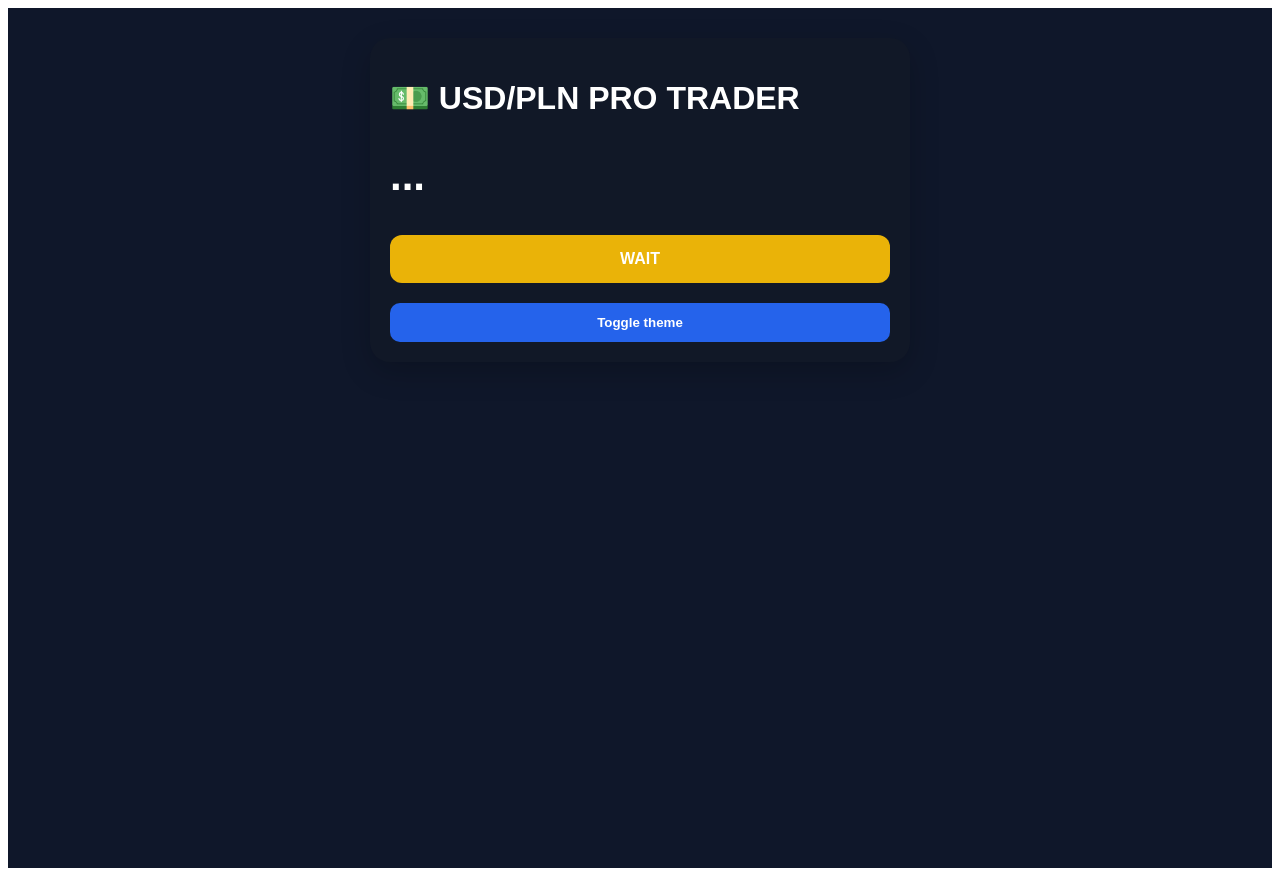
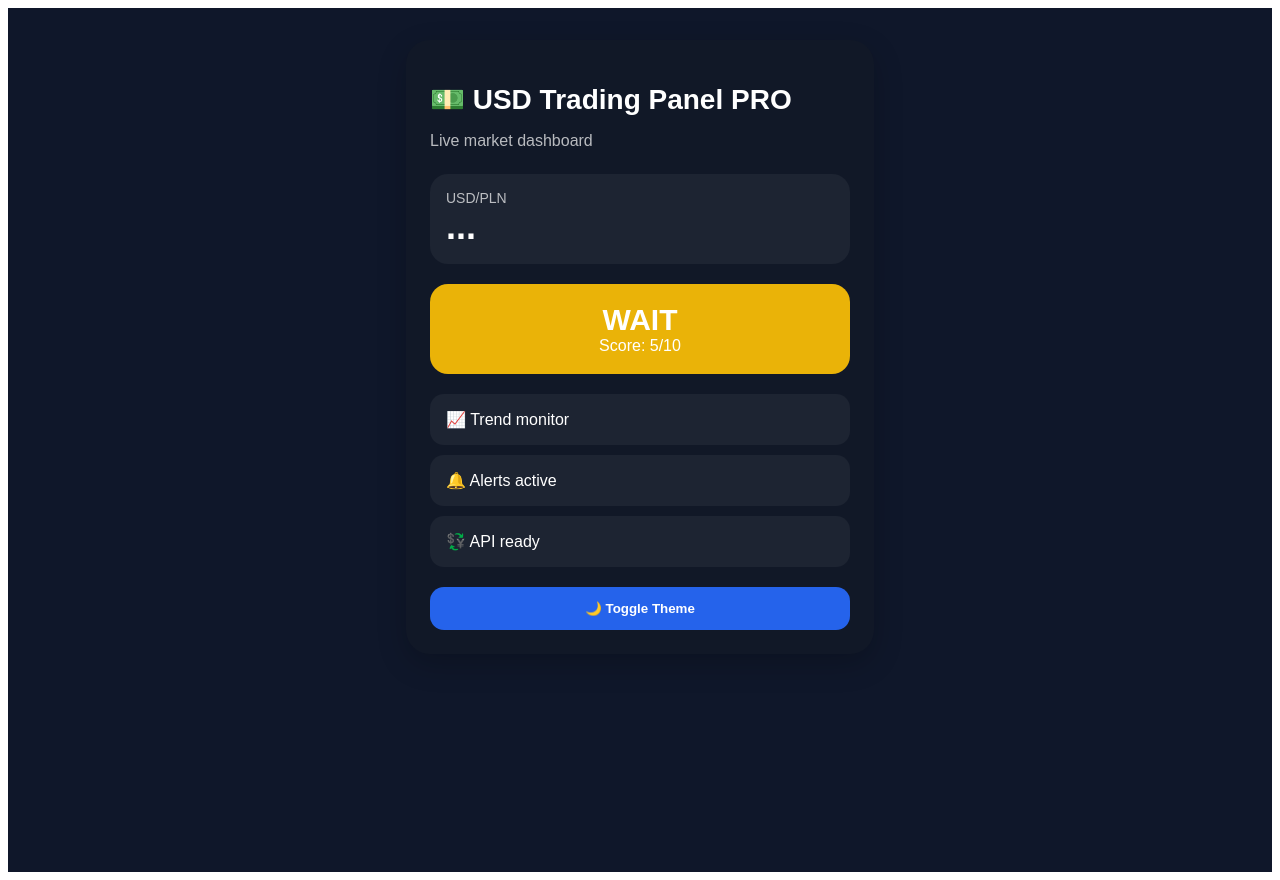
Before and after one commit to geexgt2021-jpg/usd-panel, a Next.js app: page / in a window 1280 px wide. Built offline with nearby package versions, Linux system fonts and the light colour scheme; no server answers.

Commit message:
Update page.js

```diff
--- a/app/page.js
+++ b/app/page.js
@@ -1,7 +1,161 @@
 "use client";
 
-import TradingPanel from "./components/TradingPanel";
+import { useEffect, useState } from "react";
 
-export default function Page() {
-  return <TradingPanel />;
+export default function Home() {
+  const [rate, setRate] = useState("...");
+  const [score, setScore] = useState(5);
+  const [signal, setSignal] = useState("WAIT");
+  const [dark, setDark] = useState(true);
+
+  useEffect(() => {
+    const fetchRate = async () => {
+      try {
+        const res = await fetch(
+          "https://api.exchangerate.host/latest?base=USD&symbols=PLN"
+        );
+        const data = await res.json();
+        const usd = data?.rates?.PLN;
+
+        if (usd) {
+          setRate(usd.toFixed(4));
+
+          let s = 5;
+
+          if (usd < 3.6) s += 2;
+          if (usd > 3.9) s -= 2;
+
+          setScore(s);
+
+          if (s >= 7) setSignal("BUY 🚀");
+          else if (s >= 4) setSignal("WAIT ⏳");
+          else setSignal("NO BUY 🔻");
+        }
+      } catch (e) {
+        console.log("API error:", e);
+      }
+    };
+
+    fetchRate();
+    const i = setInterval(fetchRate, 60000);
+
+    return () => clearInterval(i);
+  }, []);
+
+  const bg = dark ? "#0f172a" : "#f3f4f6";
+  const color = dark ? "white" : "black";
+
+  const signalColor =
+    signal.includes("BUY")
+      ? "#16a34a"
+      : signal.includes("WAIT")
+      ? "#eab308"
+      : "#dc2626";
+
+  return (
+    <main
+      style={{
+        fontFamily: "Arial",
+        background: bg,
+        color,
+        minHeight: "100vh",
+        padding: "2rem",
+      }}
+    >
+      <div
+        style={{
+          maxWidth: "420px",
+          margin: "0 auto",
+          borderRadius: "24px",
+          padding: "1.5rem",
+          background: dark ? "#111827" : "white",
+          boxShadow: "0 10px 30px rgba(0,0,0,0.2)",
+        }}
+      >
+        <h1 style={{ fontSize: "28px", marginBottom: "8px" }}>
+          💵 USD Trading Panel PRO
+        </h1>
+
+        <p style={{ opacity: 0.7 }}>Live market dashboard</p>
+
+        <div
+          style={{
+            marginTop: "24px",
+            padding: "1rem",
+            borderRadius: "18px",
+            background: "rgba(255,255,255,0.05)",
+          }}
+        >
+          <div style={{ fontSize: "14px", opacity: 0.7 }}>USD/PLN</div>
+          <div style={{ fontSize: "36px", fontWeight: "bold" }}>
+            {rate}
+          </div>
+        </div>
+
+        <div
+          style={{
+            marginTop: "20px",
+            background: signalColor,
+            padding: "1.2rem",
+            borderRadius: "18px",
+            textAlign: "center",
+          }}
+        >
+          <div style={{ fontSize: "30px", fontWeight: "bold" }}>
+            {signal}
+          </div>
+          <div>Score: {score}/10</div>
+        </div>
+
+        <div style={{ marginTop: "20px", display: "grid", gap: "10px" }}>
+          <div
+            style={{
+              padding: "1rem",
+              borderRadius: "14px",
+              background: "rgba(255,255,255,0.05)",
+            }}
+          >
+            📈 Trend monitor
+          </div>
+
+          <div
+            style={{
+              padding: "1rem",
+              borderRadius: "14px",
+              background: "rgba(255,255,255,0.05)",
+            }}
+          >
+            🔔 Alerts active
+          </div>
+
+          <div
+            style={{
+              padding: "1rem",
+              borderRadius: "14px",
+              background: "rgba(255,255,255,0.05)",
+            }}
+          >
+            💱 API ready
+          </div>
+        </div>
+
+        <button
+          onClick={() => setDark(!dark)}
+          style={{
+            marginTop: "20px",
+            width: "100%",
+            padding: "14px",
+            borderRadius: "14px",
+            border: "none",
+            background: "#2563eb",
+            color: "white",
+            fontWeight: "bold",
+            cursor: "pointer",
+          }}
+        >
+          🌙 Toggle Theme
+        </button>
+      </div>
+    </main>
+  );
 }
```
